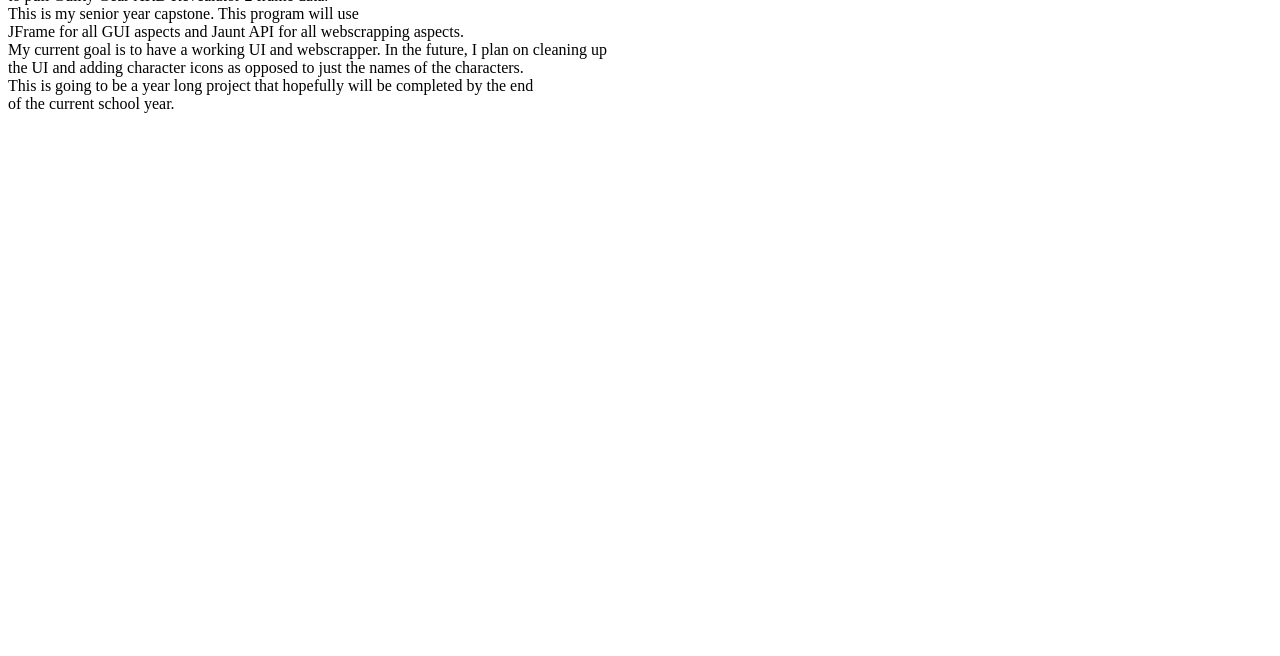
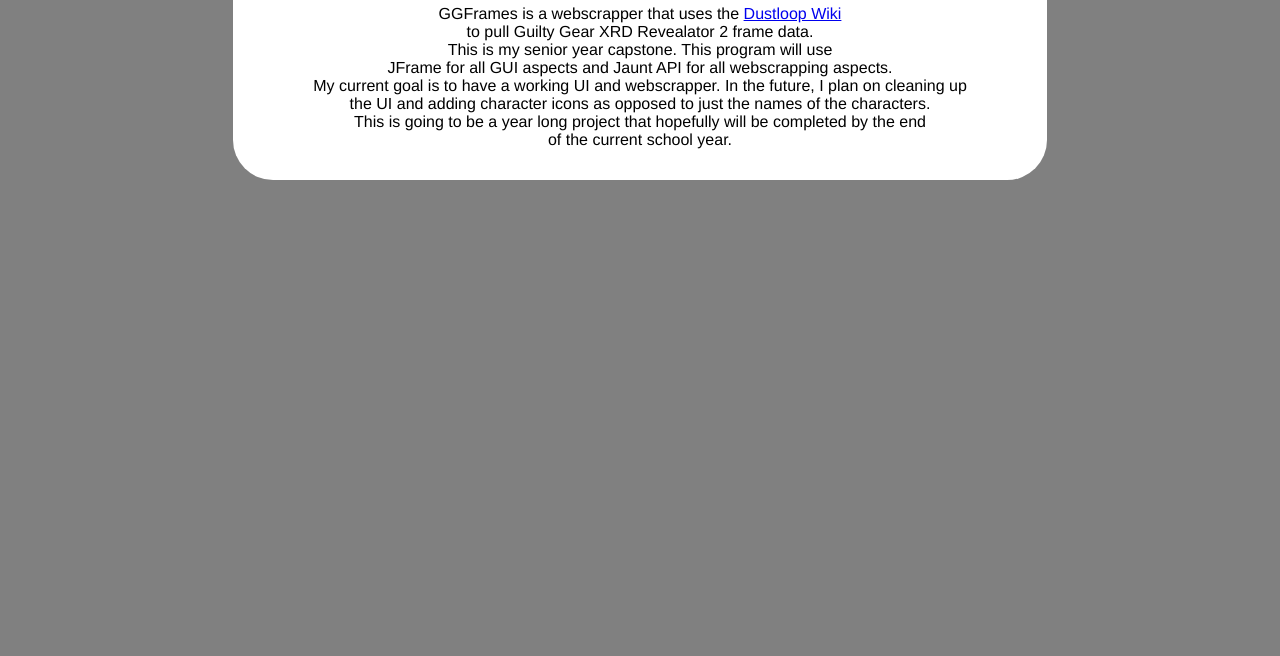
Before and after one commit to imaginatixnlxiv/GGFrames, a plain HTML site: page index.html in a window 1280 px wide. Shown: the part 144-800 px from the top of the page. Drawn offline with Linux system fonts and the light colour scheme.

Commit message:
Updated css name in html

```diff
--- a/index.html
+++ b/index.html
@@ -1,6 +1,6 @@
 <html>
 	<head>
-		<link rel="stylesheet" type="text/css" href="style.css"></link>
+		<link rel="stylesheet" type="text/css" href="index.css"></link>
 		<link rel="shortcut icon" type="image/x-icon" href="favicon.ico"></link>
 		<title>GGFrames</title>
 	</head>
```
